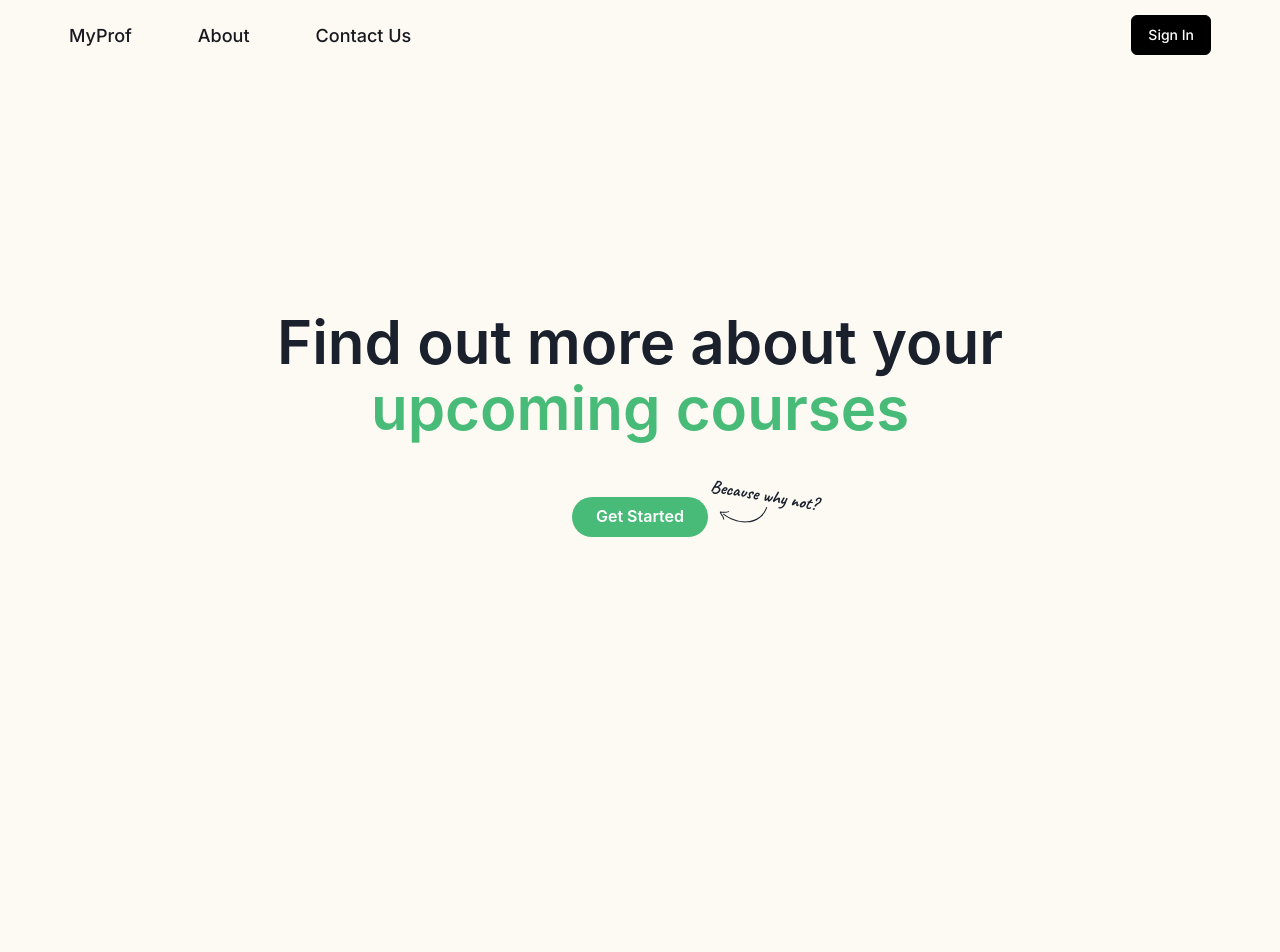
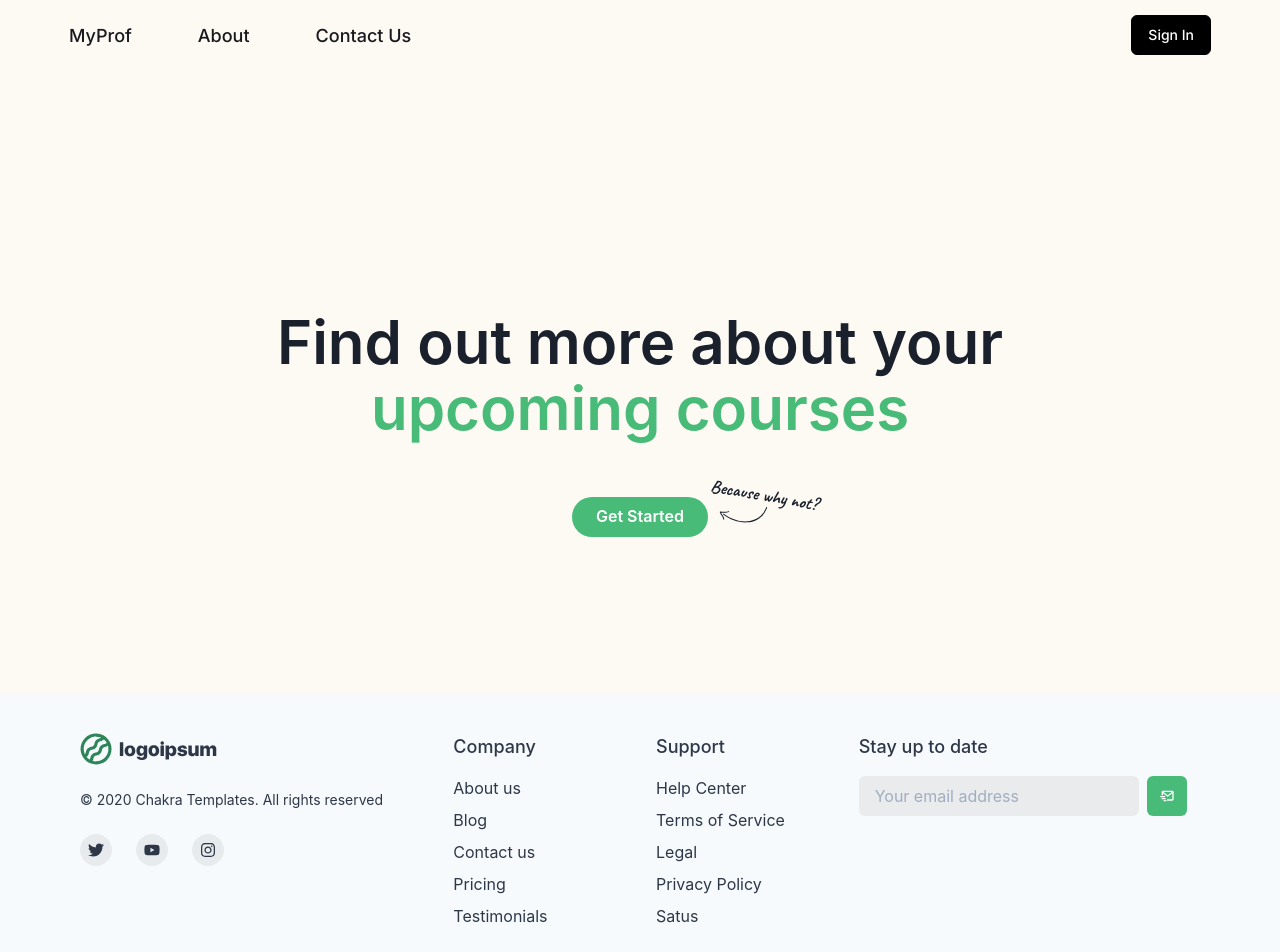
Before and after one commit to Raeskaa/myprof, a Next.js app: page / in a window 1280 px wide. Shown: the top 952 px of the page. Before the commit the page ends 800 px from the top, so only its background shows below. Built offline with nearby package versions, Linux system fonts and the light colour scheme.

Commit message:
Fixed Footer

```diff
--- a/components/Footer/index.js
+++ b/components/Footer/index.js
@@ -35,7 +35,7 @@ const Logo = (props) => {
     );
 };
 
-const SocialButton = (children, label, href) => {
+const SocialButton = (props) => {
     return (
         <chakra.button
             bg={useColorModeValue('blackAlpha.100', 'whiteAlpha.100')}
@@ -44,7 +44,7 @@ const SocialButton = (children, label, href) => {
             h={8}
             cursor={'pointer'}
             as={'a'}
-            href={href}
+            href={props.href}
             display={'inline-flex'}
             alignItems={'center'}
             justifyContent={'center'}
@@ -53,16 +53,16 @@ const SocialButton = (children, label, href) => {
                 bg: useColorModeValue('blackAlpha.200', 'whiteAlpha.200'),
             }}
         >
-            <VisuallyHidden>{label}</VisuallyHidden>
-            {children}
+            <VisuallyHidden>{props.label}</VisuallyHidden>
+            {props.children}
         </chakra.button>
     );
 };
 
-const ListHeader = (children) => {
+const ListHeader = (props) => {
     return (
         <Text fontWeight={'500'} fontSize={'lg'} mb={2}>
-            {children}
+            {props.children}
         </Text>
     );
 };
--- a/package.json
+++ b/package.json
@@ -15,9 +15,9 @@
     "@fontsource/inter": "^4.5.1",
     "appwrite": "^6.0.1",
     "framer-motion": "^5.5.7",
-    "next": "12.0.7",
-    "react": "17.0.2",
-    "react-dom": "17.0.2",
+    "next": "^12.0.7",
+    "react": "^17.0.2",
+    "react-dom": "^17.0.2",
     "react-icons": "^4.3.1",
     "swr": "^1.1.2"
   },
--- a/pages/_app.js
+++ b/pages/_app.js
@@ -3,6 +3,7 @@ import Head from 'next/head';
 import React from 'react';
 import { ChakraProvider } from '@chakra-ui/react';
 import Header from '../components/Header';
+import Footer from '../components/Footer'
 import { extendTheme } from '@chakra-ui/react';
 // import '@fontsource/inter/500.css';
 
@@ -26,6 +27,7 @@ function MyApp({ Component, pageProps }) {
             <ChakraProvider theme={theme}>
                 <Header />
                 <Component {...pageProps} />
+                <Footer />
             </ChakraProvider>
         </>
     );
```
Also changed, not shown: 1 other file (tests, documents, lock files or other folders).
